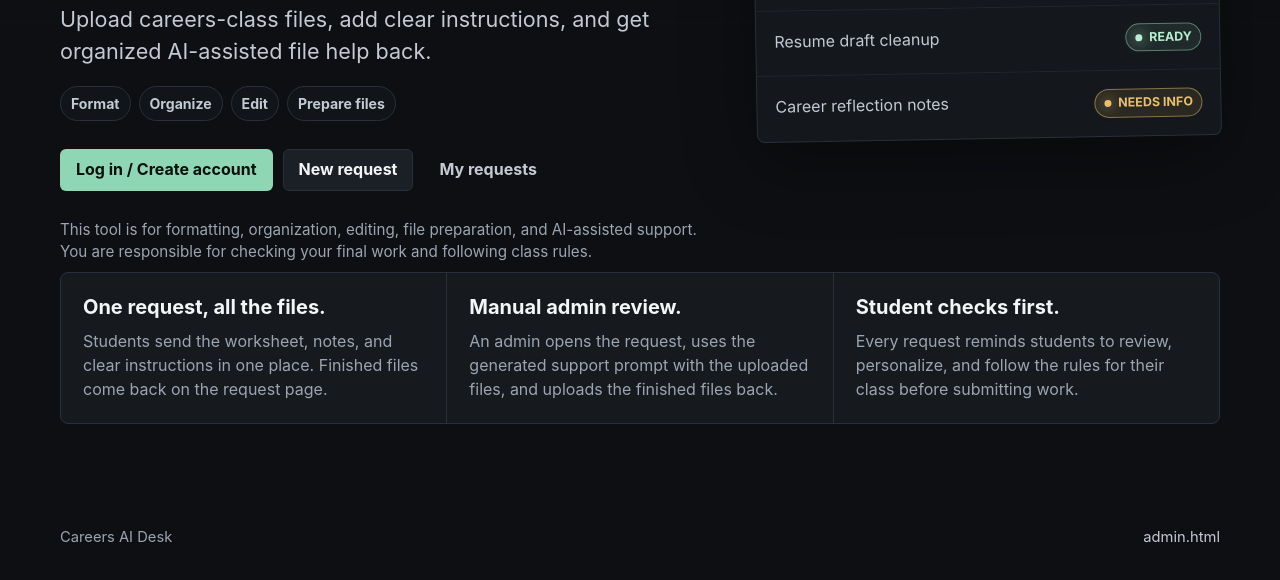
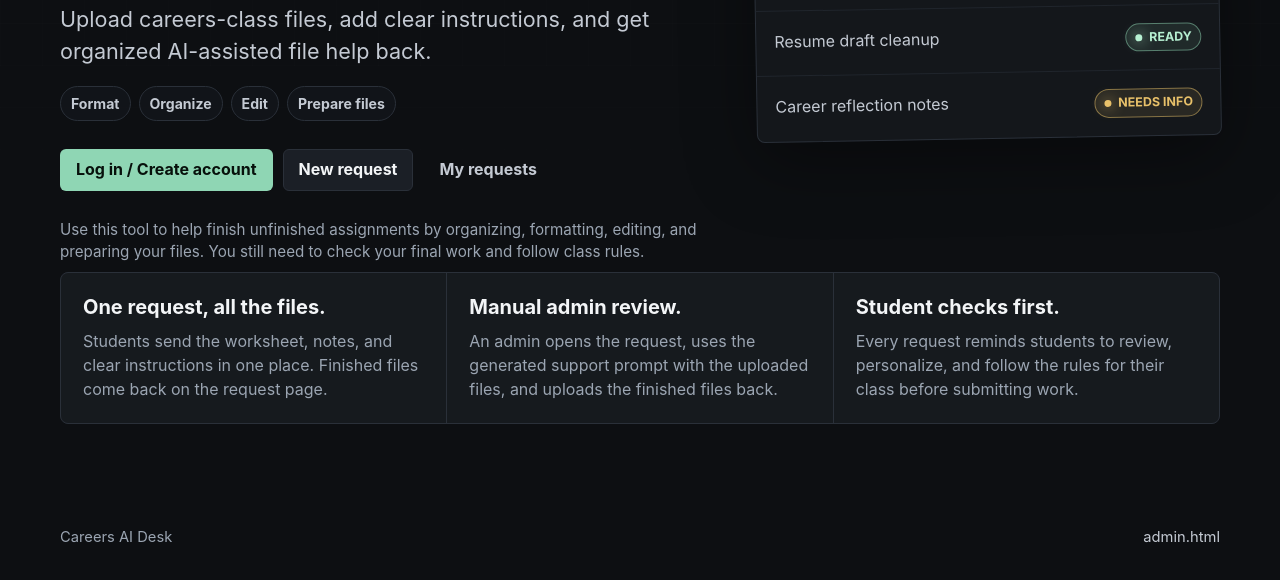
Before and after one commit to jlsp124/careers10ai, a plain HTML site: page docs/index.html in a window 1280 px wide. Shown: the part 355-935 px from the top of the page. Drawn offline with Linux system fonts and the light colour scheme.

Commit message:
Update landing safety copy

```diff
--- a/docs/index.html
+++ b/docs/index.html
@@ -35,7 +35,7 @@
             <a class="button secondary" href="request.html">New request</a>
             <a class="button ghost" href="dashboard.html">My requests</a>
           </div>
-          <p class="safety-copy">This tool is for formatting, organization, editing, file preparation, and AI-assisted support. You are responsible for checking your final work and following class rules.</p>
+          <p class="safety-copy">Use this tool to help finish unfinished assignments by organizing, formatting, editing, and preparing your files. You still need to check your final work and follow class rules.</p>
         </div>
 
         <div class="hero-visual" aria-hidden="true">
```
